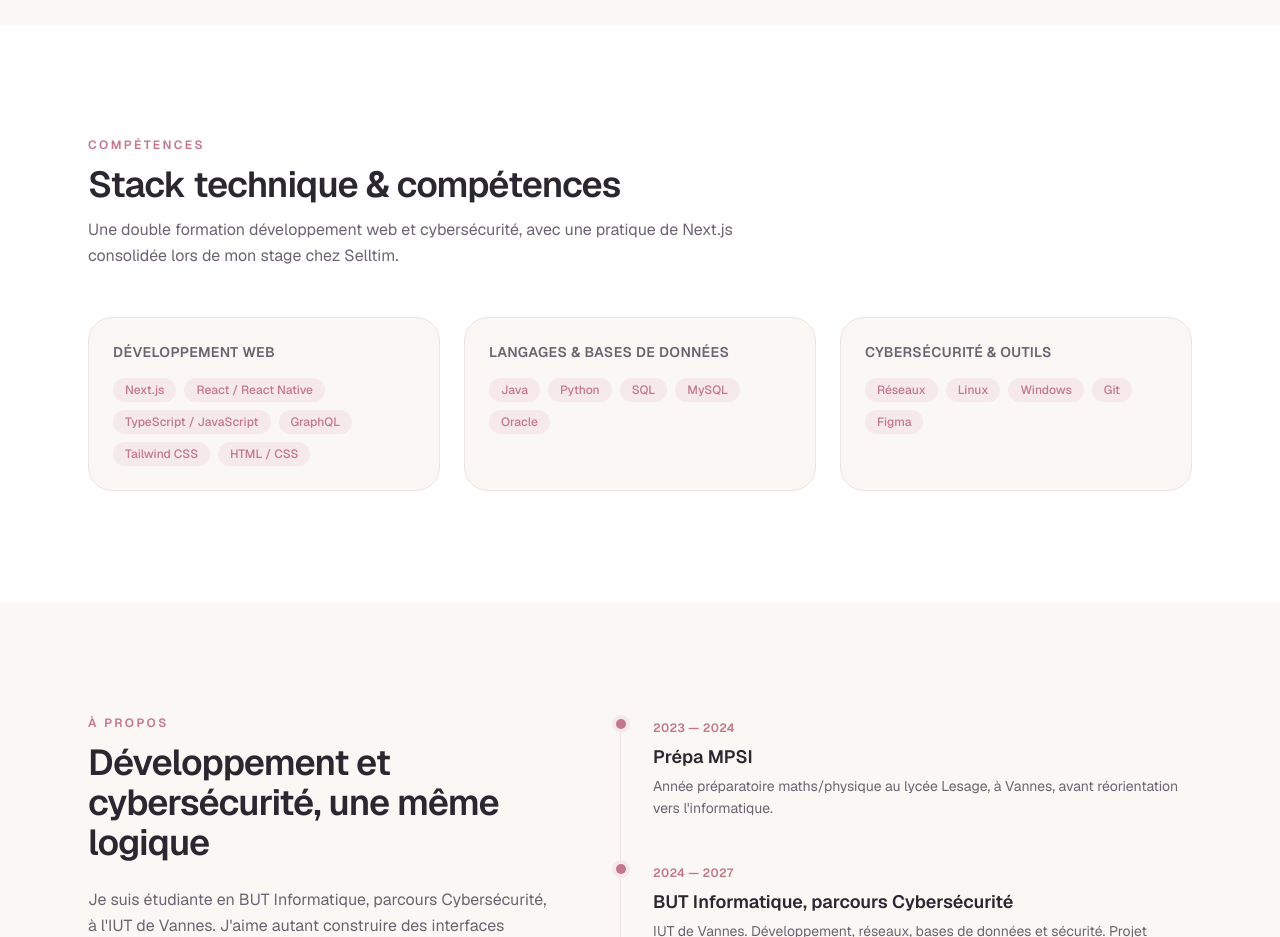
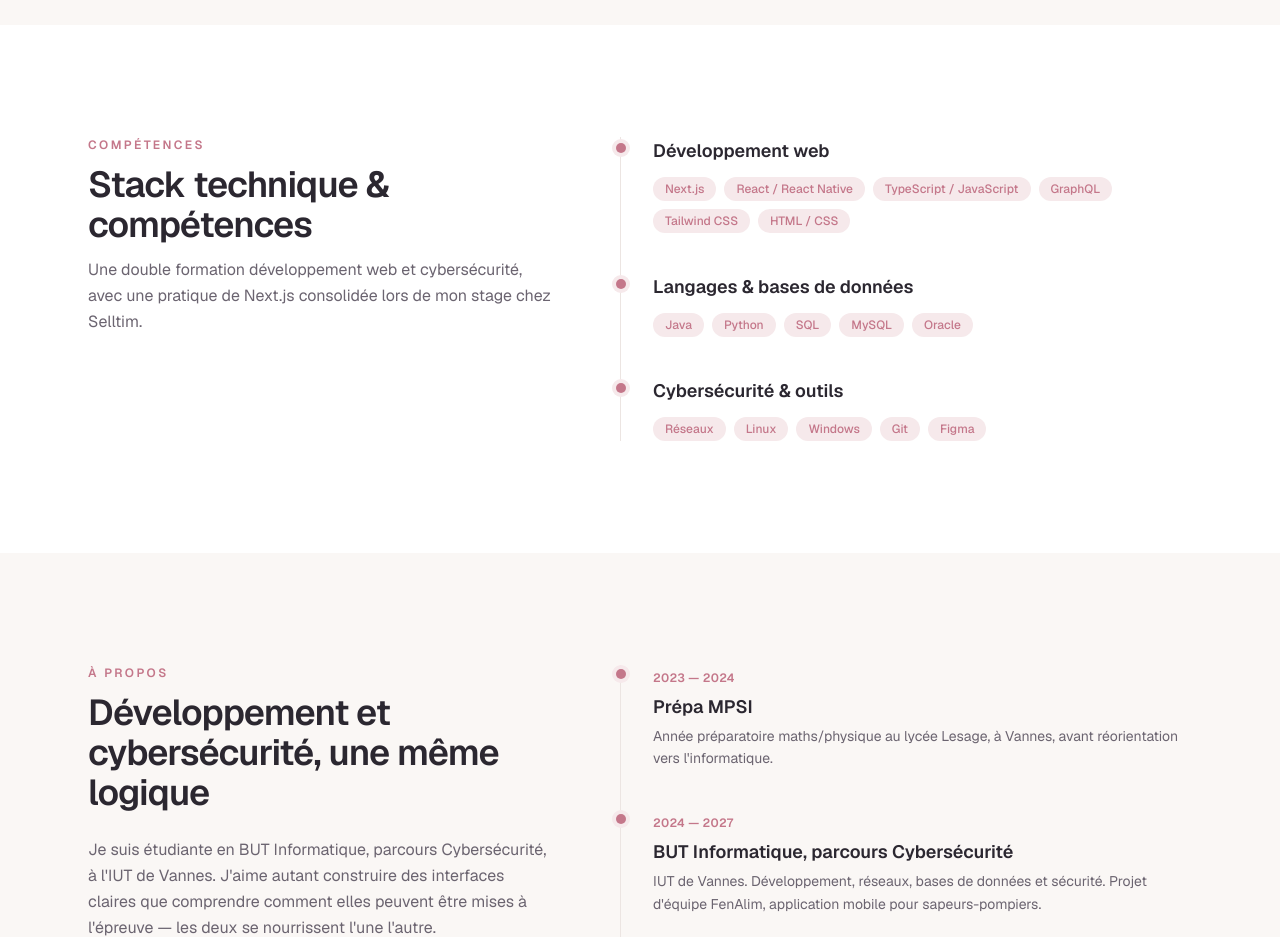
Before and after one commit to Emmalejalle/portfolio, a Next.js app: page / in a window 1280 px wide. Shown: the part 1920-2857 px from the top of the page. Built offline with nearby package versions, Linux system fonts and the light colour scheme.

Commit message:
réorganisation de la section Compétences pour améliorer la mise en page [a confirmé]

```diff
--- a/src/components/sections/Skills.tsx
+++ b/src/components/sections/Skills.tsx
@@ -6,28 +6,28 @@ export function Skills() {
   return (
     <section id="competences" className="bg-surface">
       <div className="mx-auto max-w-6xl px-6 py-20 sm:py-28">
+        <div className="grid gap-16 lg:grid-cols-[0.9fr_1.1fr]">
           <SectionHeading
             eyebrow="Compétences"
             title="Stack technique & compétences"
             description="Une double formation développement web et cybersécurité, avec une pratique de Next.js consolidée lors de mon stage chez Selltim."
           />
 
-        <div className="mt-12 grid gap-6 sm:grid-cols-3">
+          <ol className="relative flex flex-col gap-10 border-l border-border pl-8">
             {skillCategories.map((category) => (
-            <div
-              key={category.label}
-              className="flex flex-col gap-4 rounded-3xl border border-border bg-background p-6"
-            >
-              <h3 className="text-sm font-semibold uppercase tracking-wide text-foreground-muted">
+              <li key={category.label} className="relative">
+                <span className="absolute -left-9.25 top-1.5 h-2.5 w-2.5 rounded-full bg-accent-strong ring-4 ring-accent-soft" />
+                <h3 className="text-lg font-semibold text-foreground">
                   {category.label}
                 </h3>
-              <div className="flex flex-wrap gap-2">
+                <div className="mt-3 flex flex-wrap gap-2">
                   {category.skills.map((skill) => (
                     <Badge key={skill}>{skill}</Badge>
                   ))}
                 </div>
-            </div>
+              </li>
             ))}
+          </ol>
         </div>
       </div>
     </section>
```
Lines whose indentation alone changed are shown as unchanged.
